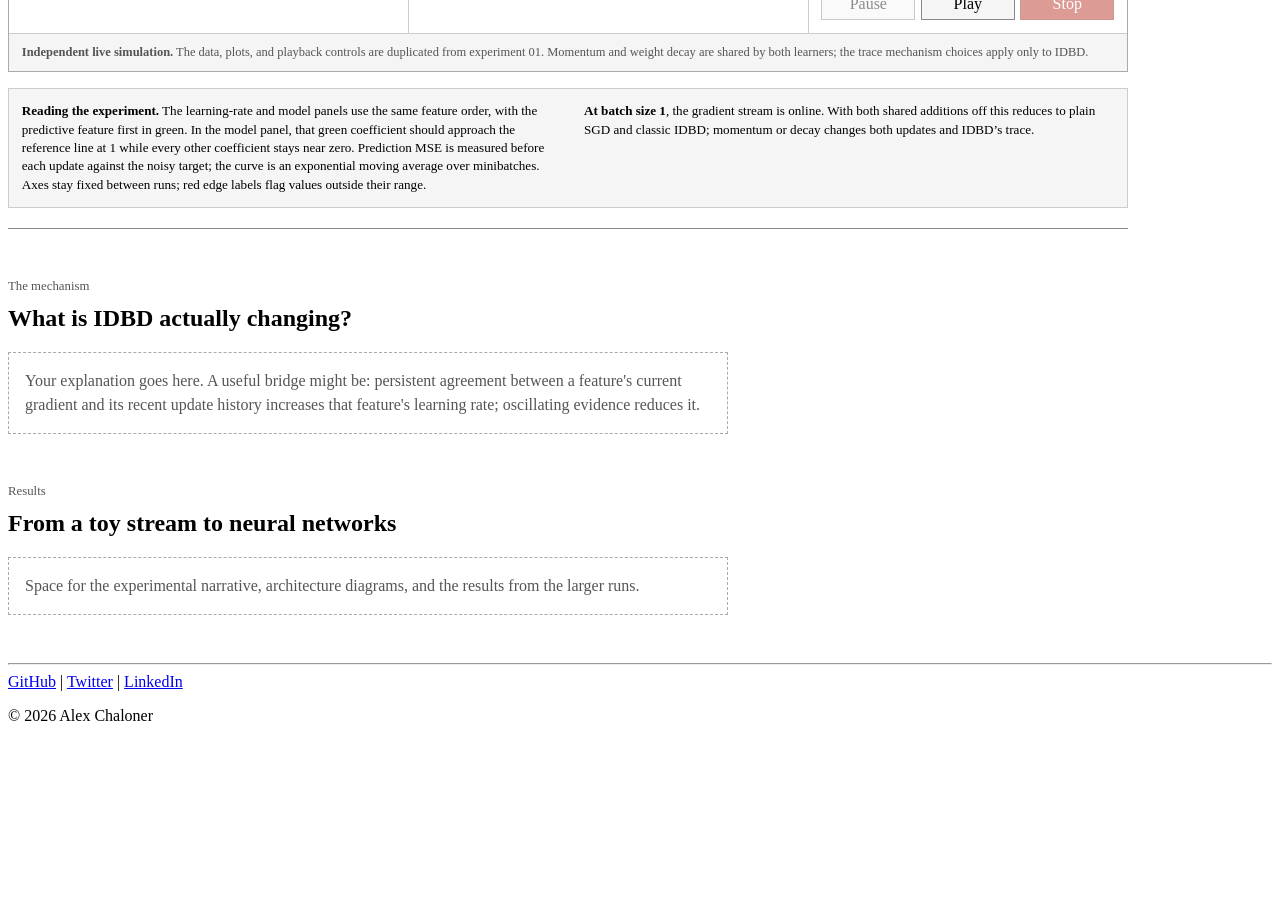
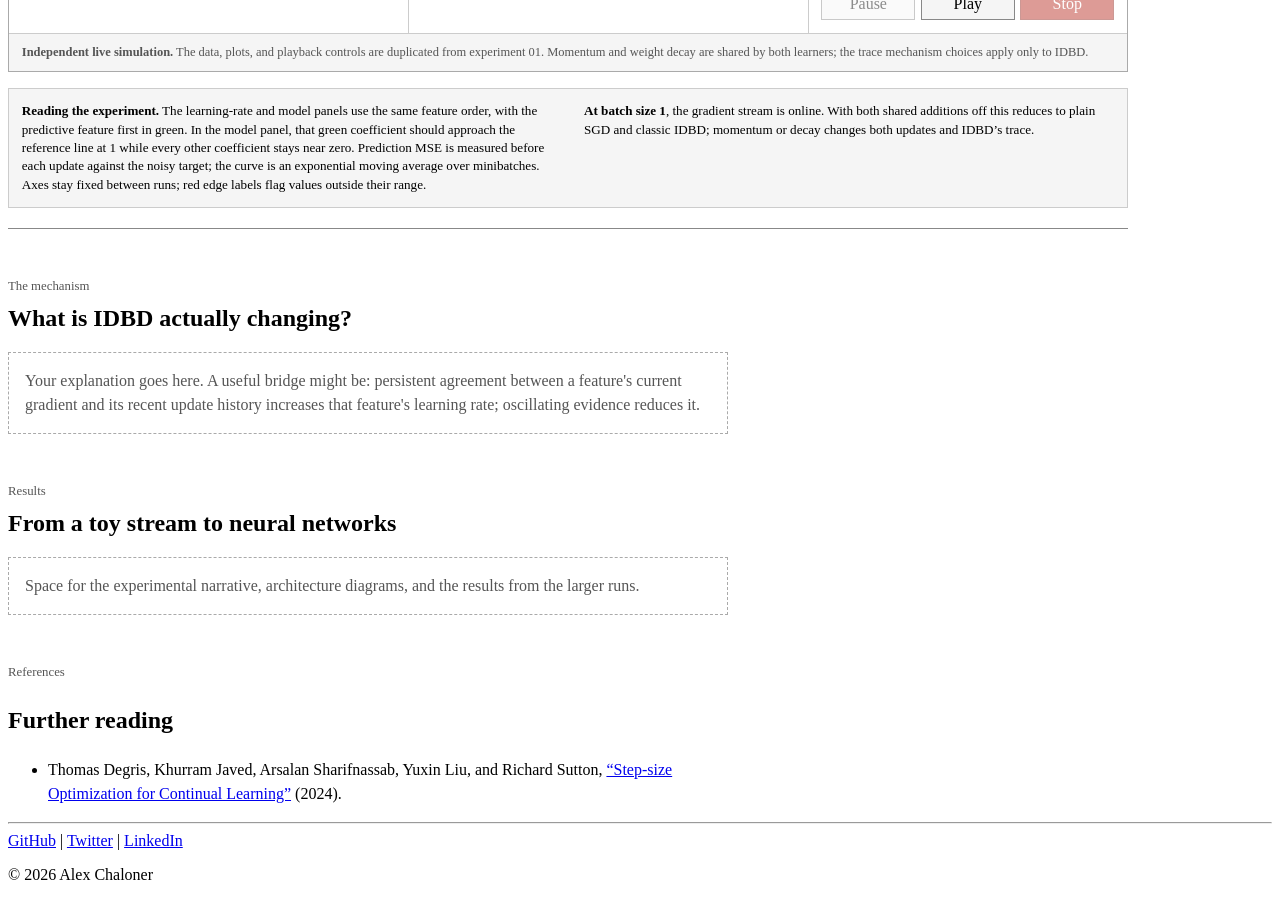
Before and after one commit to AlexChaloner/alexchaloner.github.io, a Jekyll site: the page built from idbd-experiments.html, in a window 1280 px wide and 900 px high, scrolled down 5469 px. Built offline with Jekyll 4.4.1, drawn with Linux system fonts in a browser that asks for light colours; before the commit the page ends 6210 px from its top, so only the background shows below that.

Commit message:
Add IDBD further reading

```diff
--- a/idbd-experiments.html
+++ b/idbd-experiments.html
@@ -270,6 +270,14 @@ title: "Learning the learning rate"
       <p>Space for the experimental narrative, architecture diagrams, and the results from the larger runs.</p>
     </div>
   </section>
+
+  <section class="prose further-reading" aria-labelledby="further-reading-title">
+    <p class="section-label">References</p>
+    <h2 id="further-reading-title">Further reading</h2>
+    <ul>
+      <li>Thomas Degris, Khurram Javed, Arsalan Sharifnassab, Yuxin Liu, and Richard Sutton, <a href="https://arxiv.org/abs/2401.17401">“Step-size Optimization for Continual Learning”</a> (2024).</li>
+    </ul>
+  </section>
 </article>
 
 <script src="{{ '/assets/idbd-demo.js' | relative_url }}"></script>
```
